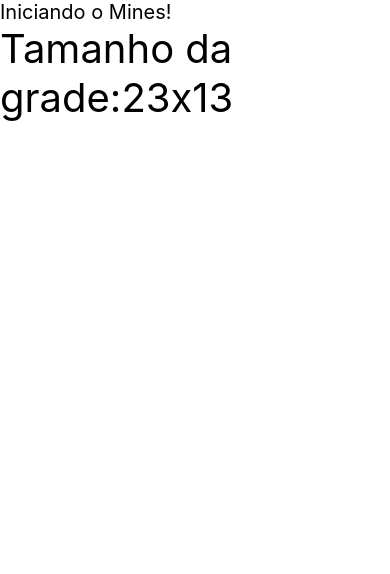
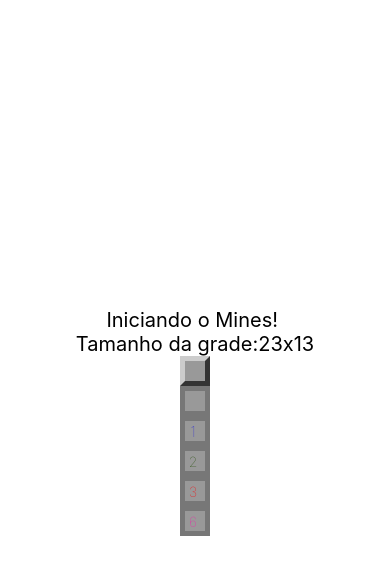
Before and after one commit to dalilaccastro/mines, a React Native app: screen / in a window 390 px wide. Shown: the top 574 px of the page. Built offline with nearby package versions, Linux system fonts and the light colour scheme.

Commit message:
Modificação de App.js e criação de Field.js em src/components

```diff
--- a/App.js
+++ b/App.js
@@ -1,6 +1,7 @@
 import React, { Component } from 'react';
 import { StyleSheet, Text, View } from 'react-native';
 import params from './src/params';
+import Field from './src/components/Field';
 
 export default class App extends Component {
   render() {
@@ -9,6 +10,13 @@
         <Text style={styles.welcome}>Iniciando o Mines! </Text>
         <Text style={styles.instructions}>Tamanho da grade:
         {params.getRowsAmount()}x{params.getColumnsAmount()}</Text>
+
+        <Field />
+        <Field opened />
+        <Field opened nearMines={1} />
+        <Field opened nearMines={2} />
+        <Field opened nearMines={3} />
+        <Field opened nearMines={6} />
       </View>
     )
   }
@@ -16,12 +24,14 @@
 
 const styles = StyleSheet.create ({
   container: {
-    flex:1
+    flex:1,
+    justifyContent: 'center',
+    alignItems: 'center'
   },
   welcome: {
     fontSize:20
   },
   instructions: {
-    fontSize:40
+    fontSize:20
   }
 })
--- /dev/null
+++ b/src/components/Field.js
@@ -0,0 +1,51 @@
+import React from 'react';
+import { View, StyleSheet, Text } from 'react-native'
+import params from '../params'
+
+export default props => {
+    const { mined, opened, nearMines } = props
+
+    const styleField = [styles.field]
+    if(opened) styleField.push(styles.opened)
+    if (styleField.length === 1) styleField.push(styles.regular)
+
+    let color = null
+    if (nearMines > 0) {
+        if (nearMines == 1) color = '#2A28D7'
+        if (nearMines == 2) color = '#2B520F'
+        if (nearMines > 2 && nearMines < 6) color = '#F9060A'
+        if (nearMines >= 6) color = '#F221A9'
+    }
+
+    return (
+        <View style={styleField}>
+            {!mined && opened && nearMines > 0 ?
+            <Text style= {[styles.label, {color : color }]}>
+                {nearMines} </Text> : false}
+        </View>
+    )
+}
+
+const styles = StyleSheet.create({
+    field: {
+        height: params.blockSize,
+        width: params.blockSize,
+        borderWidth: params.borderSize,
+    },
+    regular: {
+        backgroundColor: '#999',
+        borderLeftColor:'#CCC',
+        borderTopColor: '#CCC',
+        borderRightColor: '#333',
+        borderBottomColor: '#333',
+    },
+    opened:{
+        backgroundColor: '#999',
+        borderColor: '#777',
+        alignItems: 'center',
+        justifyContent: 'center'
+    },
+    label: {
+        fontWeight: params.fontSize,
+    }
+})
```
